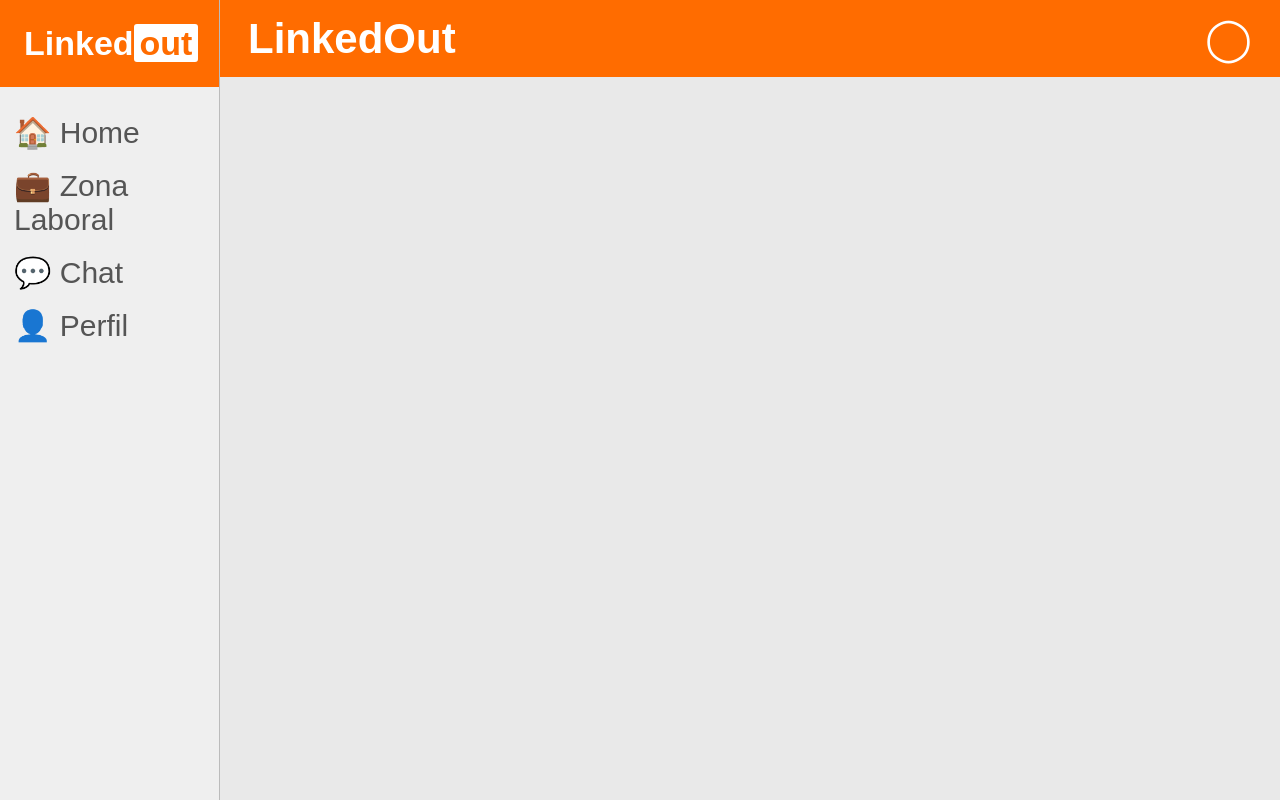
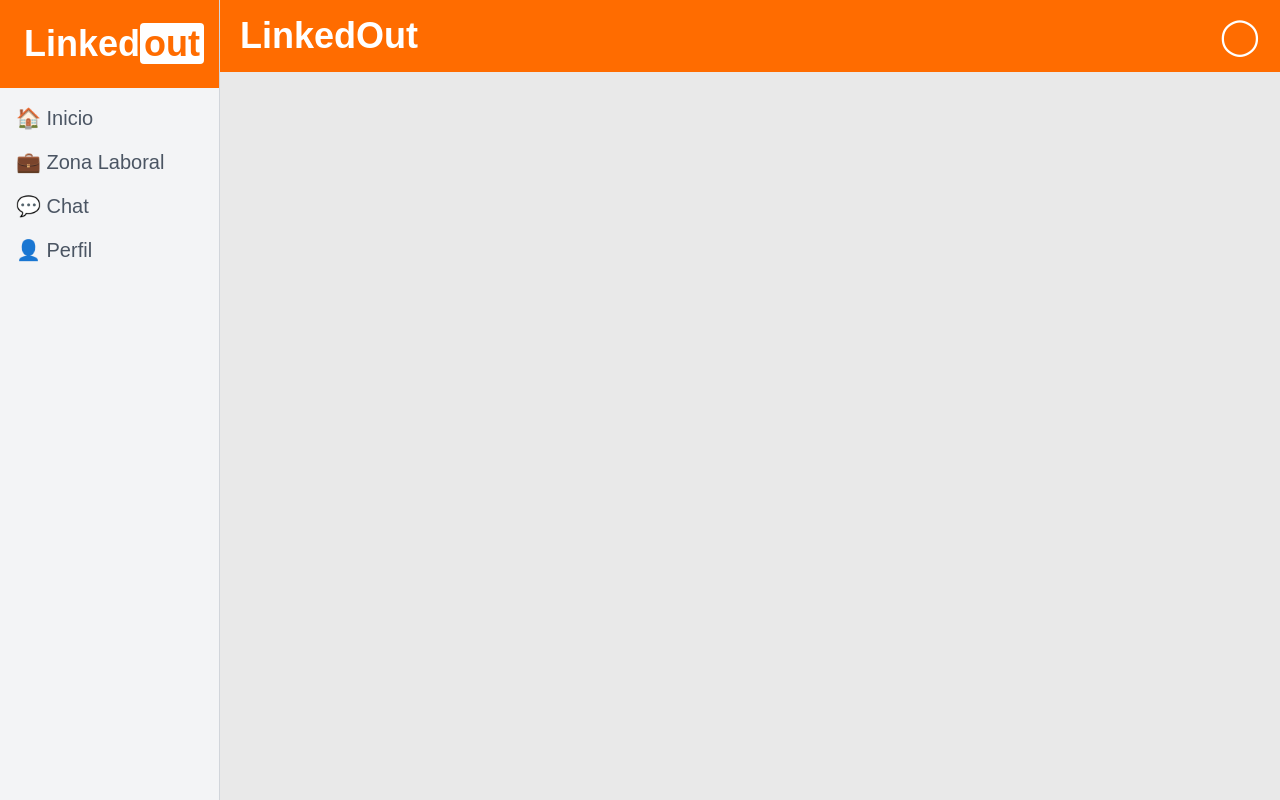
Before and after one commit to Samantha-Ramirez/Proyecto2ATI, a Django app: template templates/base.html in a window 1280 px wide. Run offline with Django 5.2, Linux system fonts and the light colour scheme; the template is opened without the code that fills it, so the values that code supplies are empty; some libraries are stand-ins or nearby versions.

Commit message:
chore: Usar tilewind en vez de css, agregar internacionalizacion

```diff
--- a/config/urls.py
+++ b/config/urls.py
@@ -19,6 +19,7 @@ from django.contrib import admin
 from django.urls import path, include
 
 urlpatterns = [
+    path('i18n/', include('django.conf.urls.i18n')),
     path('admin/', admin.site.urls),
     path('accounts/', include('accounts.urls')),
     path('network/', include('network.urls')),
--- a/jobs/views.py
+++ b/jobs/views.py
@@ -1,4 +1,5 @@
 from django.shortcuts import render
+from django.utils.translation import gettext_lazy as _
 
 
 def search_jobs(request):
--- a/management/views.py
+++ b/management/views.py
@@ -1,6 +1,5 @@
 from django.shortcuts import render
-
-from django.shortcuts import render
+from django.utils.translation import gettext_lazy as _
 
 
 def admin_panel(request):
--- a/network/views.py
+++ b/network/views.py
@@ -1,4 +1,5 @@
 from django.shortcuts import render
+from django.utils.translation import gettext_lazy as _
 
 
 def feed_view(request):
--- a/templates/base.html
+++ b/templates/base.html
@@ -1,32 +1,48 @@
-{% load static %}
+{% load static i18n %}
 <!DOCTYPE html>
-<html lang="es">
+<html lang="{{ LANGUAGE_CODE|default:'es' }}">
 <head>
     <meta charset="UTF-8">
     <meta name="viewport" content="width=device-width, initial-scale=1.0">
     <title>{% block title %}LinkedOut{% endblock %}</title>
+    <script src="https://cdn.tailwindcss.com"></script>
+    <script>
+        tailwind.config = {
+            theme: {
+                extend: {
+                    colors: {
+                        linkedout: {
+                            orange: '#ff6c00',
+                            soft: '#f6a14f',
+                            bg: '#e9e9e9'
+                        }
+                    }
+                }
+            }
+        }
+    </script>
     <link rel="stylesheet" href="{% static 'css/base.css' %}">
     <link rel="stylesheet" href="{% static 'css/mobile.css' %}">
     <link rel="stylesheet" href="{% static 'css/desktop.css' %}">
 </head>
-<body class="{% block body_class %}{% endblock %}">
-<div class="app-shell">
+<body class="bg-linkedout-bg text-gray-900 {% block body_class %}{% endblock %}">
+<div class="min-h-screen lg:grid lg:grid-cols-[220px_1fr]">
     {% block desktop_sidebar %}
         {% if not auth_layout %}
             {% include 'components/sidebar.html' %}
         {% endif %}
     {% endblock %}
 
-    <div class="app-main">
+    <div class="min-h-screen flex flex-col">
         {% block topbar %}
             {% include 'components/topbar.html' with topbar_title=page_title back_button=show_back show_search=show_search_menu show_menu=show_menu desktop_search=desktop_search %}
         {% endblock %}
 
-        <main class="page-content">
+        <main class="flex-1 p-4 lg:p-6">
             {% block content %}{% endblock %}
         </main>
 
-        {% block mobile_bottom_nav %}
+        {% block bottombar %}
             {% if show_bottom_nav %}
                 {% include 'components/bottombar.html' %}
             {% endif %}
--- a/templates/components/bottombar.html
+++ b/templates/components/bottombar.html
@@ -1,4 +1,4 @@
-<nav class="bottombar" aria-label="Navegación principal">
+<nav class="lg:hidden bg-gray-100 border-t border-gray-300 flex justify-around py-2 text-3xl" aria-label="Navegación principal">
     <a href="/network/feed/">🏠</a>
     <a href="/jobs/search-jobs/">💼</a>
     <a href="/network/messages/">💬</a>
--- a/templates/components/sidebar.html
+++ b/templates/components/sidebar.html
@@ -1,9 +1,10 @@
-<aside class="sidebar">
-    <div class="sidebar-logo">Linked<span>out</span></div>
-    <nav>
-        <a href="/network/feed/">🏠 Home</a>
-        <a href="/jobs/search-jobs/">💼 Zona Laboral</a>
-        <a href="/network/messages/">💬 Chat</a>
-        <a href="/accounts/profile/">👤 Perfil</a>
+{% load i18n %}
+<aside class="hidden lg:block bg-gray-100 border-r border-gray-300 min-h-screen">
+    <div class="bg-linkedout-orange text-white text-4xl font-bold p-6">Linked<span class="bg-white text-linkedout-orange px-1 rounded">out</span></div>
+    <nav class="grid gap-4 p-4 text-xl text-gray-600">
+        <a href="/network/feed/">🏠 {% trans 'Home' %}</a>
+        <a href="/jobs/search-jobs/">💼 {% trans 'Zona Laboral' %}</a>
+        <a href="/network/messages/">💬 {% trans 'Chat' %}</a>
+        <a href="/accounts/profile/">👤 {% trans 'Perfil' %}</a>
     </nav>
 </aside>
--- a/templates/components/topbar.html
+++ b/templates/components/topbar.html
@@ -1,28 +1,29 @@
-<header class="topbar">
-    <div class="topbar-left">
+{% load i18n %}
+<header class="bg-linkedout-orange text-white min-h-[72px] px-5 py-3 flex items-center justify-between gap-3">
+    <div class="flex items-center gap-3 min-w-0">
         {% if back_button %}
-            <button class="icon-button" type="button" aria-label="Volver">←</button>
+            <button class="text-3xl leading-none" type="button" aria-label="{% trans 'Volver' %}">←</button>
         {% endif %}
-        <h1>{{ topbar_title|default:"LinkedOut" }}</h1>
+        <h1 class="text-2xl lg:text-4xl font-bold truncate">{{ topbar_title|default:'LinkedOut' }}</h1>
     </div>
 
     {% if desktop_search %}
-        <form class="search-box desktop-only" role="search">
+        <form class="hidden lg:flex items-center gap-2 bg-white/20 rounded-md px-3 py-2 w-[380px]" role="search">
             <span>🔍</span>
-            <input type="search" placeholder="Buscar">
+            <input class="w-full bg-transparent outline-none" type="search" placeholder="{% trans 'Buscar' %}">
         </form>
     {% endif %}
 
     {% if show_search %}
-        <form class="search-box mobile-search" role="search">
+        <form class="flex items-center gap-2 bg-white/20 rounded-md px-3 py-2" role="search">
             <span>🔍</span>
-            <input type="search" placeholder="Buscar Mensaje">
+            <input class="w-full bg-transparent outline-none" type="search" placeholder="{% trans 'Buscar Mensaje' %}">
         </form>
     {% endif %}
 
     {% if show_menu %}
-        <button class="icon-button" type="button" aria-label="Opciones">⋮</button>
+        <button class="text-3xl leading-none" type="button" aria-label="{% trans 'Opciones' %}">⋮</button>
     {% endif %}
 
-    <div class="profile-dot desktop-only">◯</div>
+    <div class="hidden lg:block text-4xl" aria-hidden="true">◯</div>
 </header>
```
Also changed, not shown: accounts/templates/profile.html (deleted, +0 -19 lines), accounts/views.py (+3 -10 lines), config/settings.py (+9 -1 lines), templates/components/user_row.html (+6 -6 lines).
